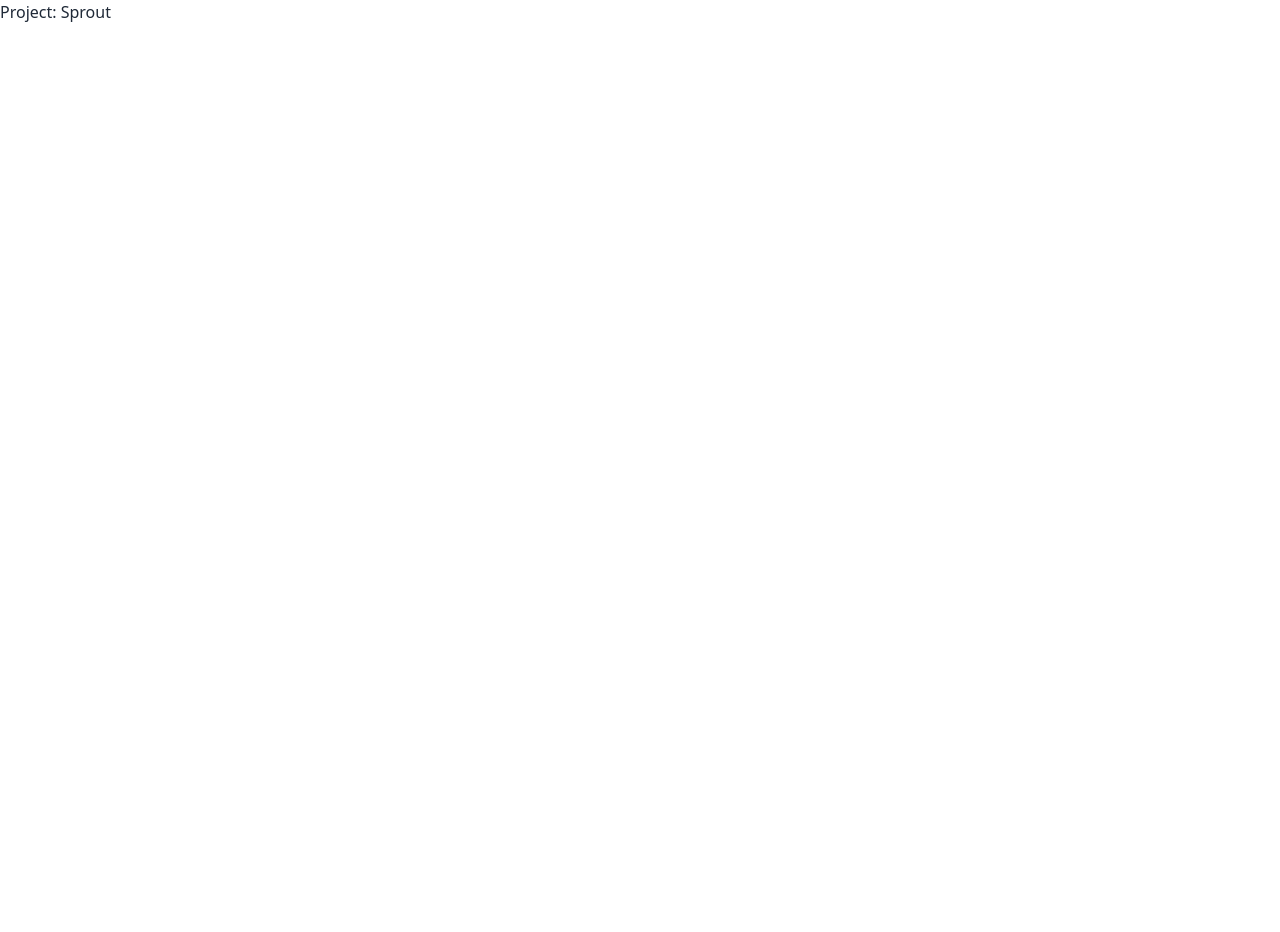
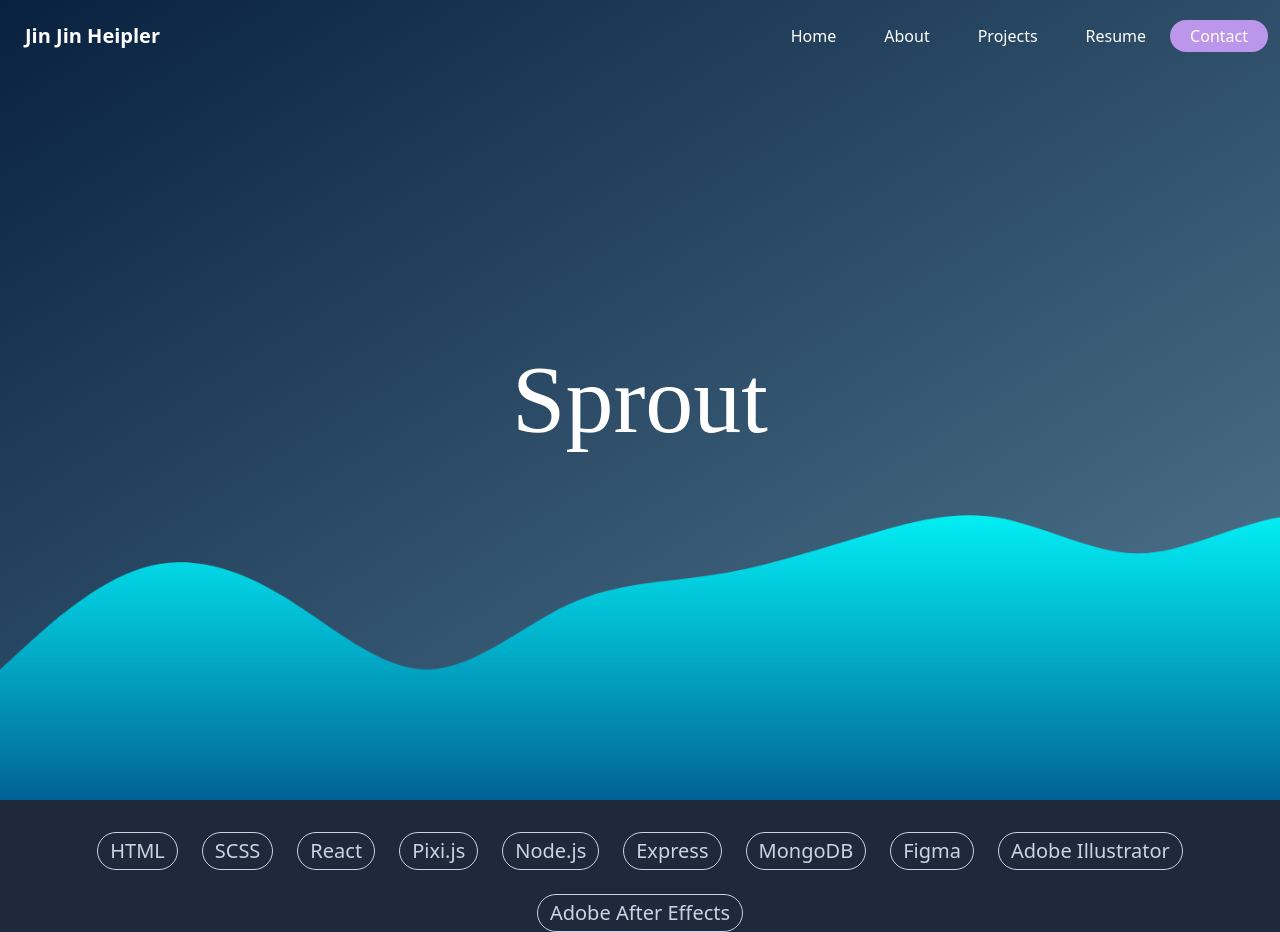
Before and after one commit to jjheipz24/portfolio, an Astro site: page /projects/sprout in a window 1280 px wide. Before the commit the page ends 800 px from the top, so only its background shows below. Built offline with nearby package versions, Linux system fonts and the light colour scheme; Astro itself is replaced by a stand-in of ours.

Commit message:
styling of project page. added dynamic content

```diff
--- a/src/components/Navbar.astro
+++ b/src/components/Navbar.astro
@@ -1,12 +1,12 @@
 <div class='absolute top-0 navbar z-10 text-white'>
   <div class='flex-1'>
-    <a class='btn btn-ghost normal-case text-xl'>Jin Jin Heipler</a>
+    <a class='btn btn-ghost normal-case text-xl' href="/">Jin Jin Heipler</a>
   </div>
   <div class='flex-none hidden lg:flex'>
     <ul class='menu menu-horizontal px-1 items-center'>
       {
         [
-          ['Home', '#'],
+          ['Home', '/'],
           ['About', '#'],
           ['Projects', '#'],
           ['Resume', '#'],
--- a/src/pages/projects/[...slug].astro
+++ b/src/pages/projects/[...slug].astro
@@ -1,4 +1,6 @@
 ---
+import '@fontsource-variable/inter';
+import Layout from '../../layouts/Layout.astro'
 import projects from '../../project-data'
 export function getStaticPaths() {
     // return [
@@ -16,4 +18,22 @@ export function getStaticPaths() {
 
 const { title, body, tech} = Astro.props
 ---
-<h2>Project: {title}</h2>
+<Layout title={title}>
+    <div
+    slot='hero-content'
+    class='hero-content items-center justify-center lg:flex-row w-full h-1/2'
+  >
+      <h1
+        class="font-['Inter_Variable'] font-medium text-white text-8xl flex-none w-auto"
+      >
+        {title}
+      </h1>
+  </div>
+  <main class='bg-[#1E293B] mt-8'>
+    <section class="flex flex-wrap justify-center gap-6">
+    {tech.map((item: string) => (
+       <span class="rounded-full border border-slate-300 bg-transparent text-slate-300 font-normal text-xl py-1 px-3">{item}</span>
+    ))}
+    </section>
+  </main>
+</Layout>
```
